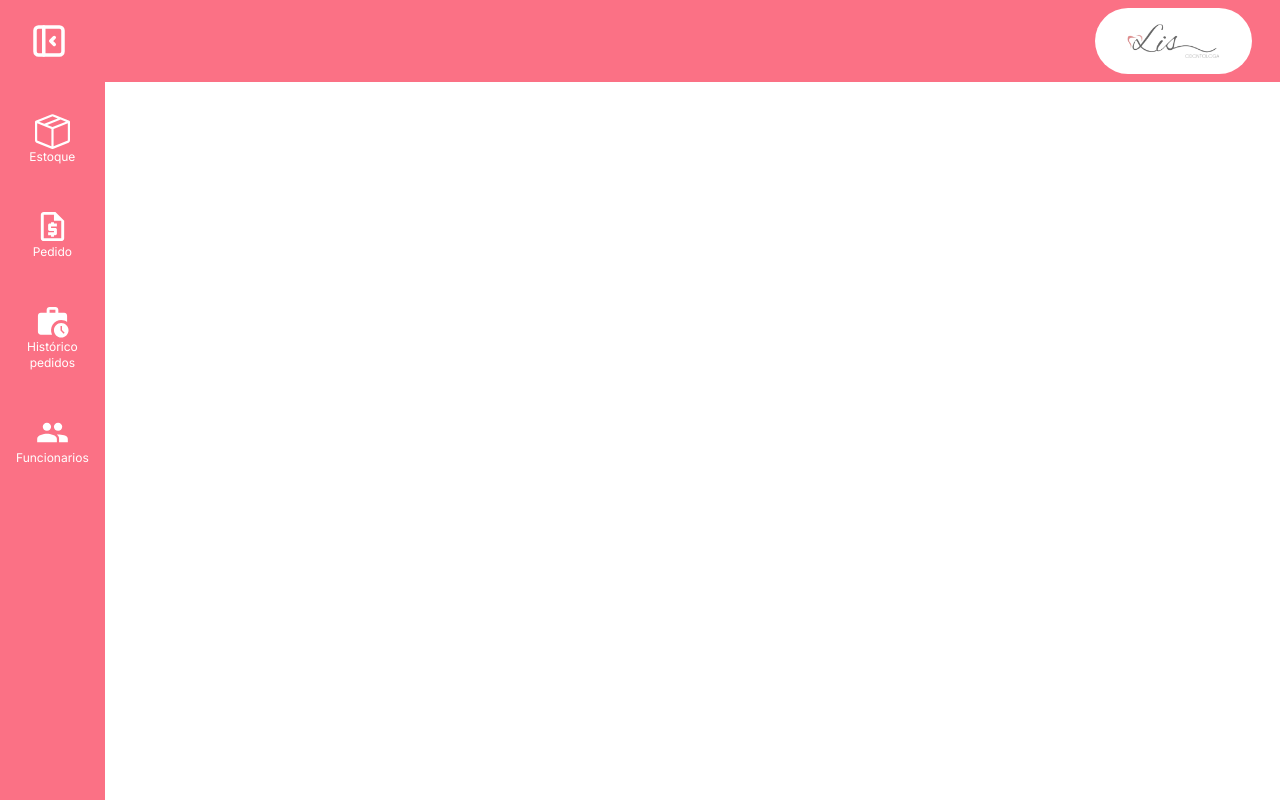
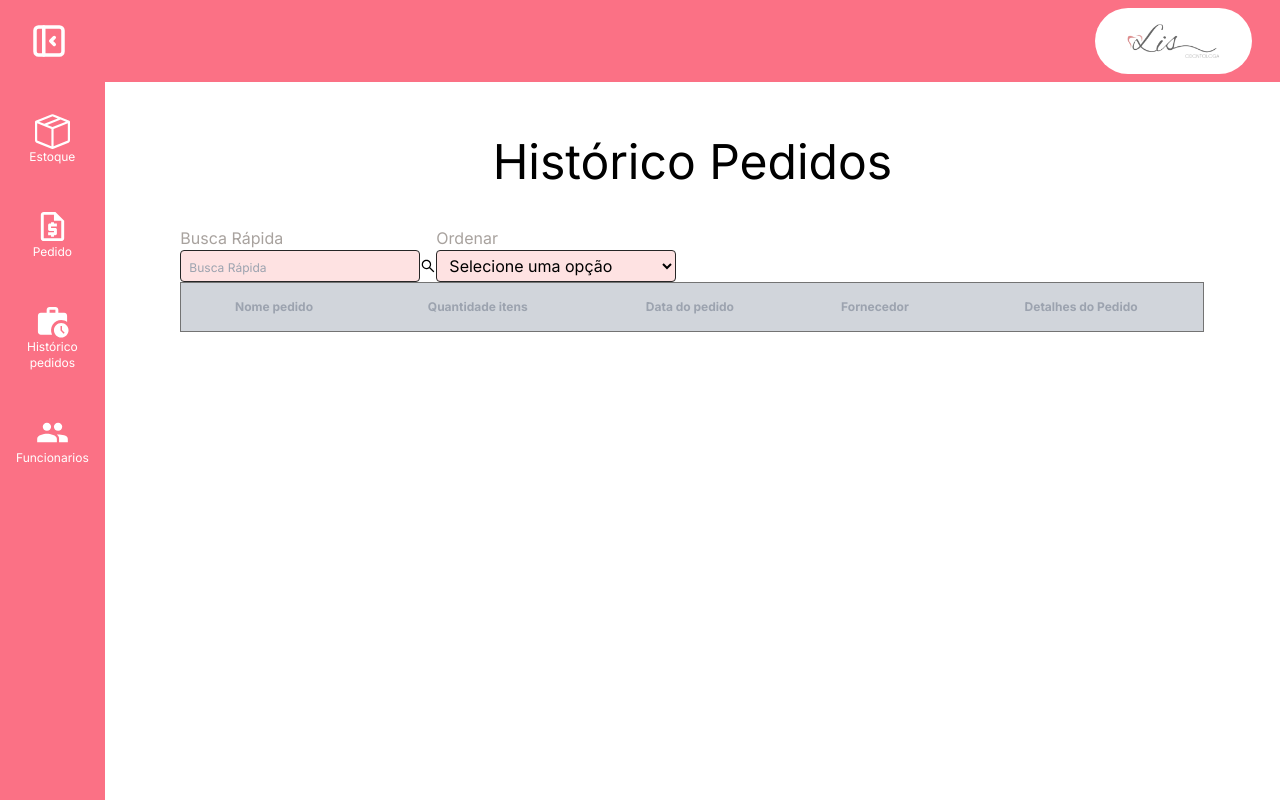
Before and after one commit to AleksVale/Modelagem, a Next.js app in the folder modelagem/: page /historico-pedidos in a window 1280 px wide. Built offline with nearby package versions, Linux system fonts and the light colour scheme.

Commit message:
comecei a tela historico de pedidos

```diff
--- /dev/null
+++ b/modelagem/src/components/SelectInput.tsx
@@ -0,0 +1,30 @@
+import React, { useState } from 'react'
+
+const SelectInput = () => {
+  const [selectedOption] = useState('')
+
+  //   const handleOptionChange = (event) => {
+  //     setSelectedOption(event.target.value)
+  //   }
+
+  return (
+    <div>
+      <label htmlFor="SelectInput" className="text-stone-400 block">
+        Ordenar
+      </label>
+      <select
+        className="px-2 placeholder:text-xs text-black bg-red-100 rounded border border-neutral-800 block w-24 md:w-32 lg:w-52 xl:w-60 2xl:w-72 h-8 pr-8 focus:outline-red-400"
+        id="SelectInput"
+        value={selectedOption}
+        // onChange={handleOptionChange}
+      >
+        <option value="">Selecione uma opção</option>
+        <option value="opcao1">Opção 1</option>
+        <option value="opcao2">Opção 2</option>
+        <option value="opcao3">Opção 3</option>
+      </select>
+    </div>
+  )
+}
+
+export default SelectInput
--- /dev/null
+++ b/modelagem/src/components/SimpleInputSerach.tsx
@@ -0,0 +1,41 @@
+import React, { useState } from 'react'
+import { AiOutlineSearch } from 'react-icons/ai'
+
+interface ISimpleInputSearchProps {
+  type?: string
+  label?: string
+  placeholder?: string
+  value: string
+  nameInput: string
+  onChangeValue: (value: string) => void
+}
+
+const SimpleInputSearch: React.FC<ISimpleInputSearchProps> = ({
+  type = 'search',
+  label,
+  placeholder,
+  value,
+  nameInput,
+  onChangeValue,
+}) => {
+  const [typeInput] = useState(type)
+
+  return (
+    <div className="text-stone-400">
+      {label && <p>{label}</p>}
+      <div className="flex items-center relative">
+        <input
+          className="px-2 placeholder:text-xs text-black bg-red-100 rounded border border-neutral-800 block w-24 md:w-32 lg:w-52 xl:w-60 2xl:w-72 h-8 pr-8 focus:outline-red-400"
+          name={nameInput}
+          type={typeInput}
+          placeholder={placeholder || ''}
+          onChange={(e) => onChangeValue(e.target.value)}
+          value={value || ''}
+        />
+        <AiOutlineSearch color="black" />
+      </div>
+    </div>
+  )
+}
+
+export default SimpleInputSearch
--- a/modelagem/src/pages/estoque.tsx
+++ b/modelagem/src/pages/estoque.tsx
@@ -38,7 +38,7 @@ export default function Estoque() {
       <h1 className="text-black text-5xl text-center pt-10">Estoque</h1>
       <div className=" flex flex-col items-center justify-center m-auto pt-10 w-full max-w-screen-lg">
         <div className="max-h-[400px] overflow-y-auto">
-          <table className="  table-auto w-full border-collapse text-black bg-gray-400">
+          <table className="  table-auto w-full border-collapse text-black bg-gray-300">
             <thead>
               <tr className="text-center text-2xl text-red-300">
                 <th className="p-4">Nome produto</th>
--- a/modelagem/src/pages/historico-pedidos.tsx
+++ b/modelagem/src/pages/historico-pedidos.tsx
@@ -1,3 +1,41 @@
-export default function HistoricoPedidos(){
-  return <h1>historico</h1>
+import SelectInput from '@/components/SelectInput'
+import SimpleInput from '@/components/SimpleInput'
+import SimpleInputSearch from '@/components/SimpleInputSerach'
+
+export default function HistoricoPedidos() {
+  return (
+    <div>
+      <h1 className="text-black text-5xl text-center pt-10">
+        Histórico Pedidos
+      </h1>
+      <div className=" flex flex-col  m-auto pt-10 w-full max-w-screen-lg">
+        <div className="max-h-[400px] overflow-y-auto">
+          <div className="flex items-center ">
+            <div className="items-center justify-items-start">
+              <SimpleInputSearch
+                label="Busca Rápida"
+                nameInput="busca-pedido"
+                placeholder="Busca Rápida"
+              />
+            </div>
+            <div className="item-center justify-items-end">
+              <SelectInput />
+            </div>
+          </div>
+          <table className=" text-xs table-auto w-full border-collapse text-black bg-gray-300 border-neutral-500 border">
+            <thead>
+              <tr className="text-center  text-gray-400">
+                <th className="p-4">Nome pedido</th>
+                <th className="p-4">Quantidade itens</th>
+                <th className="p-4">Data do pedido</th>
+                <th className="p-4">Fornecedor</th>
+                <th className="p-4">Detalhes do Pedido</th>
+              </tr>
+            </thead>
+          </table>
+        </div>
+        <div className="flex justify-end w-full mt-12"></div>
+      </div>
+    </div>
+  )
 }
```
